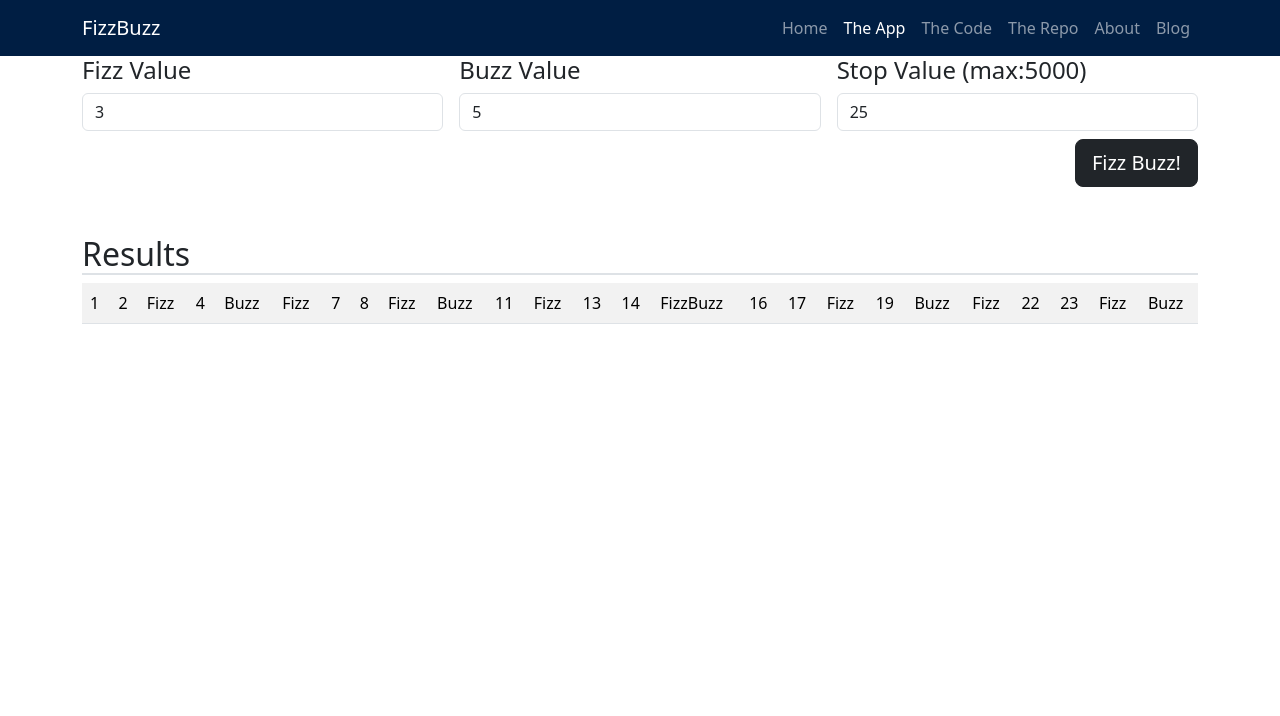
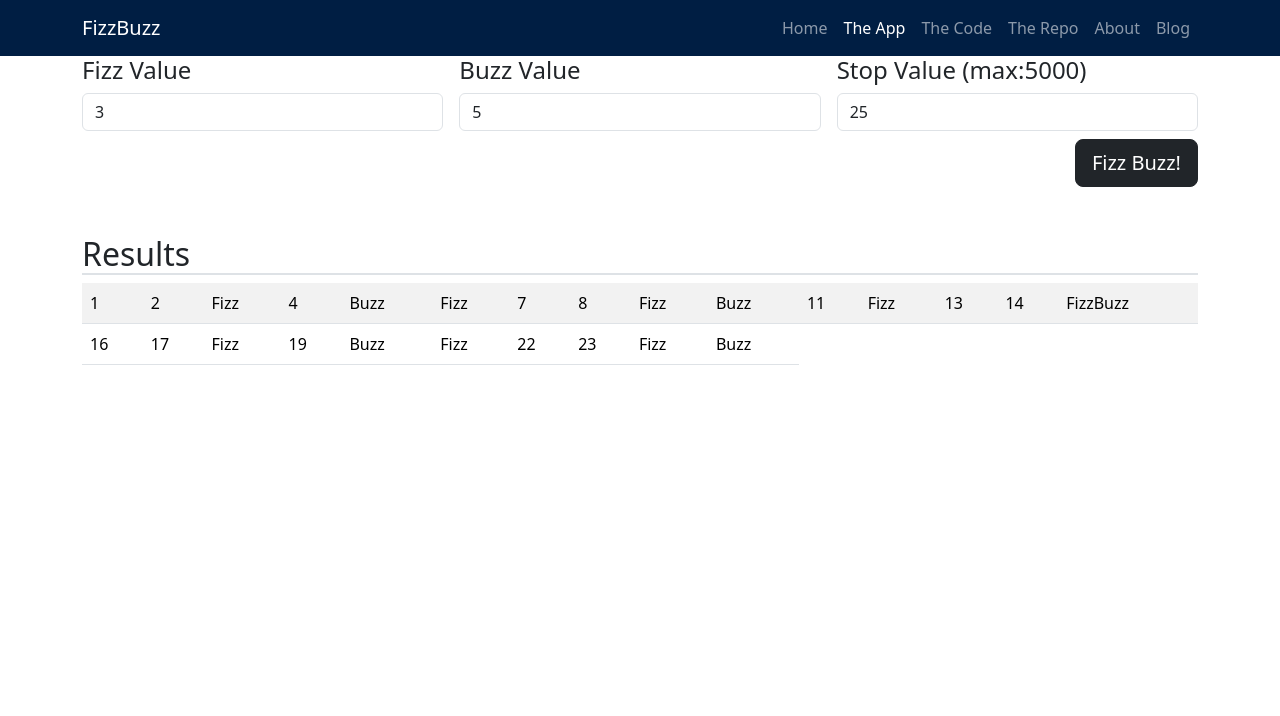
Before and after one commit to Japple97/JAFizzBuzz, a plain HTML site: page app.html in a window 1280 px wide. Both pictures are taken after a click on the button "Fizz Buzz!". Shown: the top 716 px of the page. Drawn offline with nearby package versions, Linux system fonts and the light colour scheme; some packages are replaced by stand-ins of ours; a script that the page names is missing.

Commit message:
table rows for results

```diff
--- a/js/site.js
+++ b/js/site.js
@@ -11,15 +11,12 @@ function getValues() {
         let numbersArray = generateNumbers(1, stopValue);
         displayNumbers(numbersArray, fizzValue, buzzValue);
     } else {
-        Swal.fire(
-            {
+        Swal.fire({
                 icon: 'error',
                 title: 'Oops!',
                 text: 'Only integers are allowed for FizzBuzz!'
-            }
-        );
+            });
     }
-
 }
 
 function generateNumbers(start, end) {
@@ -36,7 +33,7 @@ function displayNumbers(numbersArray, fizzValue, buzzValue) {
     for (let index = 0; index < numbersArray.length; index++) {
         let value = numbersArray[index];
         let text = '';
-        if (value % 15 == 0) {
+        if (value % (fizzValue*buzzValue) == 0) {
             value = 'FizzBuzz';
         }
         if (value % buzzValue == 0) {
@@ -45,8 +42,17 @@ function displayNumbers(numbersArray, fizzValue, buzzValue) {
         if (value % fizzValue == 0) {
             value = 'Fizz';
         }
+
+        if (index % 15 ==0) {
+            tableHtml += '<tr>';
+        }
+
         let tableRow = `<td class="${text}">${value}</td>`;
         tableHtml = tableHtml + tableRow;
+
+        if((index + 1) % 15 == 0){
+            tableHtml += '</tr>';
+        }
     }
     tableBody.innerHTML = tableHtml
 }
```
Also changed, not shown: app.html (+1 -0 lines).
